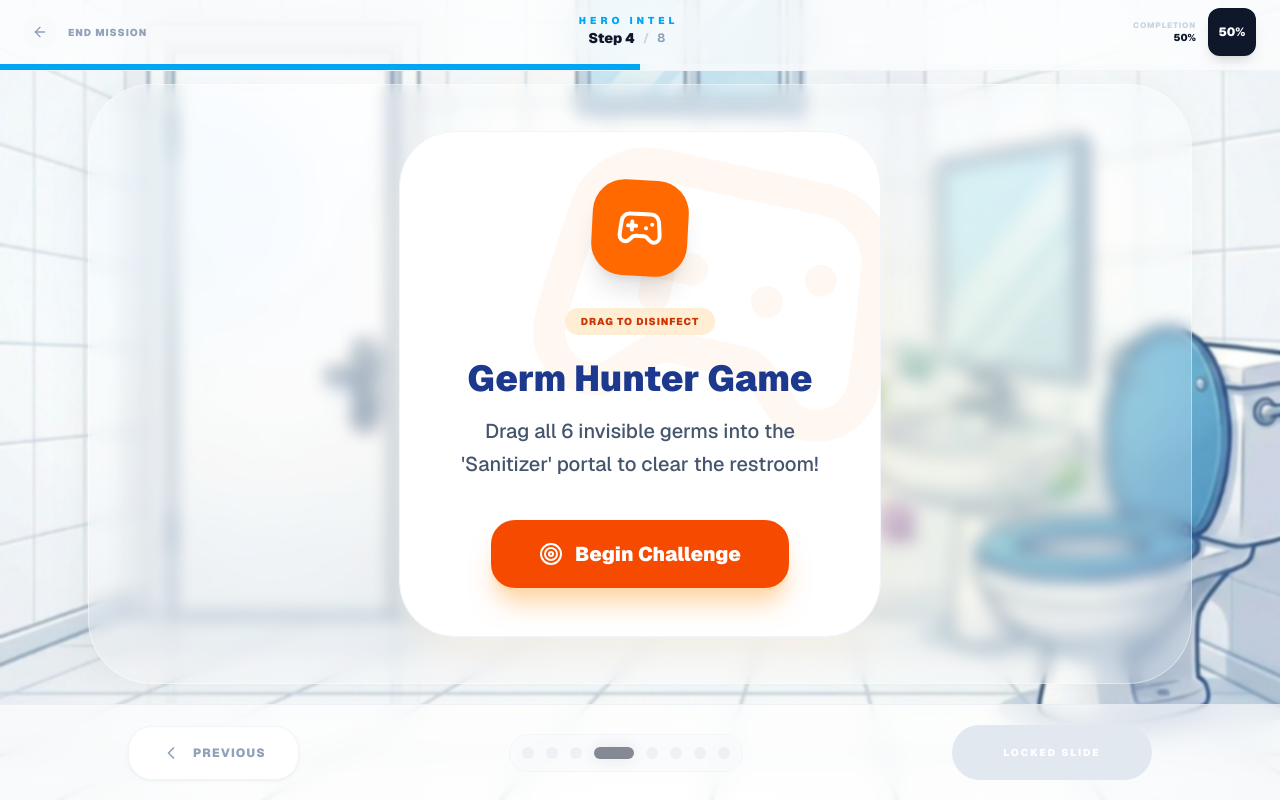
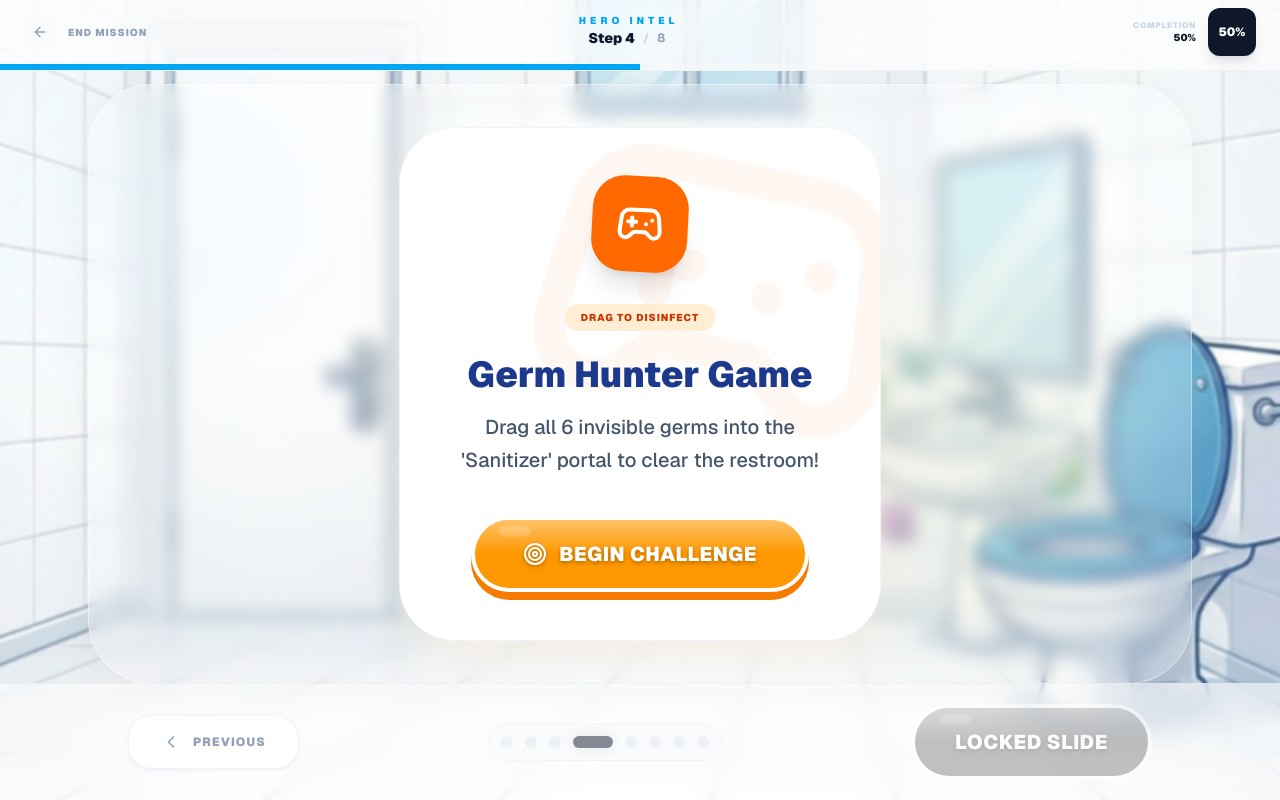
Before and after one commit to fredojunio/restroom-elearning-portal, a Next.js app: page /modules/1/lessons/1 in a window 1280 px wide. Both pictures are taken after a click on the button 603 px from the left and 750 px from the top of the page. Built offline with nearby package versions, Linux system fonts and the light colour scheme.

Commit message:
feat: playful button

```diff
--- a/src/app/dashboard/student/page.tsx
+++ b/src/app/dashboard/student/page.tsx
@@ -176,9 +176,9 @@ export default function StudentDashboard() {
           {enrolledModules.length === 0 ? (
             <div className="bg-slate-50 rounded-[3rem] p-24 text-center border border-dashed border-slate-200 relative overflow-hidden">
               {/* Worried Mascot Decoration */}
-              <div className="absolute top-1/2 left-10 -translate-y-1/2 opacity-20 pointer-events-none hidden md:block">
+              <div className="absolute top-1/2 left-10 -translate-y-1/2 pointer-events-none hidden md:block">
                 {/* eslint-disable-next-line @next/next/no-img-element */}
-                <img src="/mascots/mascot-worried.png" alt="Decoration" className="w-32" />
+                <img src="/mascots/mascot-worried.png" alt="Decoration" className="w-40" />
               </div>
 
               <div className="w-20 h-20 bg-white rounded-3xl flex items-center justify-center mx-auto mb-8 shadow-xl shadow-slate-100 relative z-10">
@@ -188,7 +188,7 @@ export default function StudentDashboard() {
               <p className="text-slate-300 text-xs mt-2 relative z-10">Contact your supervisor to enroll in new missions.</p>
             </div>
           ) : (
-            <div className="grid grid-cols-1 md:grid-cols-2 lg:grid-cols-3 gap-10">
+            <div className="grid grid-cols-1 md:grid-cols-2 lg:grid-cols-2 gap-10">
               {enrolledModules.map((module, idx) => (
                 <motion.div
                   key={module.id}
--- a/src/app/modules/[id]/lessons/[lessonId]/page.tsx
+++ b/src/app/modules/[id]/lessons/[lessonId]/page.tsx
@@ -22,6 +22,7 @@ import Link from "next/link";
 import { useParams, useRouter } from "next/navigation";
 import { useState, useEffect, useRef } from "react";
 import confetti from "canvas-confetti";
+import PlayfulButton from "@/components/PlayfulButton";
 
 // --- Types & Dummy Data ---
 
@@ -324,15 +325,18 @@ const GermStoryGame = ({ onComplete }: { onComplete: () => void }) => {
 
             <div className="mt-8 flex flex-col items-center gap-6">
                 {!isFinished ? (
-                    <button
+                    <PlayfulButton
                         onClick={handleWash}
-                        className="px-12 py-5 bg-sky-600 text-white rounded-[2rem] font-black text-xl shadow-[0_15px_30px_rgba(14,165,233,0.3)] hover:bg-sky-700 hover:scale-105 active:scale-95 transition-all flex items-center gap-4 group"
+                        color="blue"
+                        className="px-12 py-5"
                     >
+                        <div className="flex items-center gap-4 group">
                             <div className="w-10 h-10 bg-white/20 rounded-xl flex items-center justify-center group-hover:rotate-12 transition-transform">
                                 🧼
                             </div>
                             WASH HANDS!
-                    </button>
+                        </div>
+                    </PlayfulButton>
                 ) : (
                     <motion.div
                         initial={{ scale: 0.9, opacity: 0 }}
@@ -470,13 +474,16 @@ const GameLauncherSlide = ({ title, gameType, content, onStart }: any) => (
                 </span>
                 <h2 className="text-4xl font-black text-blue-900 mb-4">{title}</h2>
                 <p className="text-xl text-slate-600 font-medium mb-10 max-w-sm mx-auto leading-relaxed">{content}</p>
-                <button
+                <PlayfulButton
                     onClick={onStart}
-                    className="px-12 py-5 bg-orange-600 text-white rounded-3xl font-black text-xl shadow-xl shadow-orange-200 hover:bg-orange-700 hover:scale-105 active:scale-95 transition-all flex items-center gap-3 mx-auto"
+                    color="orange"
+                    className="px-12 py-5 mx-auto"
                 >
+                    <div className="flex items-center gap-3">
                         <Target className="w-6 h-6" />
                         Begin Challenge
-                </button>
+                    </div>
+                </PlayfulButton>
             </div>
         </div>
     </div>
@@ -501,13 +508,16 @@ const QuizLauncherSlide = ({ title, content, mascot, onStart }: any) => (
                 </div>
                 <h2 className="text-4xl font-black text-blue-900 mb-4">{title}</h2>
                 <p className="text-xl text-slate-600 font-medium mb-10 max-w-sm mx-auto leading-relaxed">{content}</p>
-                <button
+                <PlayfulButton
                     onClick={onStart}
-                    className="px-12 py-5 bg-purple-600 text-white rounded-3xl font-black text-xl shadow-xl shadow-purple-200 hover:bg-purple-700 hover:scale-105 active:scale-95 transition-all flex items-center gap-3 mx-auto"
+                    color="purple"
+                    className="px-12 py-5 mx-auto"
                 >
+                    <div className="flex items-center gap-3">
                         <Send className="w-6 h-6" />
                         Review Knowledge
-                </button>
+                    </div>
+                </PlayfulButton>
             </div>
         </div>
     </div>
@@ -860,26 +870,29 @@ export default function LessonDetailPage() {
 
                     <div className="min-w-[200px] flex justify-end">
                         {currentIdx === totalSlides - 1 ? (
-                            <button
+                            <PlayfulButton
                                 onClick={handleComplete}
                                 disabled={isMarked}
-                                className={`group relative w-full px-10 py-5 ${isMarked ? 'bg-green-600' : 'bg-slate-900'} text-white rounded-[2rem] font-black text-[10px] uppercase tracking-[0.2em] flex items-center justify-center gap-3 overflow-hidden shadow-2xl transition-all hover:scale-105 active:scale-95`}
+                                color={isMarked ? "green" : "blue"}
+                                className="w-full px-10 py-5"
                             >
-                                <span className="relative z-10">{isMarked ? 'Completed' : 'Mark Complete'}</span>
-                                {!isMarked && <CheckCircle className="relative z-10 w-5 h-5" />}
-                            </button>
+                                <div className="flex items-center justify-center gap-3">
+                                    <span>{isMarked ? 'Completed' : 'Mark Complete'}</span>
+                                    {!isMarked && <CheckCircle className="w-5 h-5" />}
+                                </div>
+                            </PlayfulButton>
                         ) : (
-                            <button
+                            <PlayfulButton
                                 onClick={handleNext}
                                 disabled={isSlideLocked}
-                                className={`group w-full px-10 py-5 text-white rounded-[2rem] font-black text-[10px] uppercase tracking-[0.2em] flex items-center justify-center gap-4 shadow-2xl transition-all ${isSlideLocked
-                                    ? 'bg-slate-200 text-slate-400 cursor-not-allowed shadow-none'
-                                    : 'bg-slate-900 shadow-xl shadow-slate-200 hover:bg-sky-500 hover:scale-105 active:scale-95'
-                                    }`}
+                                color={isSlideLocked ? "blue" : "blue"}
+                                className={`w-full px-10 py-5 ${isSlideLocked ? 'opacity-50 grayscale cursor-not-allowed' : ''}`}
                             >
-                                <span>{isSlideLocked ? 'Locked Slide' : 'Continue Mission'}</span>
-                                {!isSlideLocked && <ChevronRight className="w-5 h-5 group-hover:translate-x-1 transition-transform" />}
-                            </button>
+                                <div className="flex items-center justify-center gap-4">
+                                    <span>{isSlideLocked ? 'Locked Slide' : 'Next'}</span>
+                                    {!isSlideLocked && <ChevronRight className="w-5 h-5" />}
+                                </div>
+                            </PlayfulButton>
                         )}
                     </div>
                 </div>
@@ -917,12 +930,13 @@ export default function LessonDetailPage() {
                                 You've successfully mastered this module through games, quizzes, and study. Your progress is saved!
                             </p>
                             <div className="space-y-4 relative z-10">
-                                <Link
-                                    href={`/modules/${moduleId}`}
-                                    className="block w-full py-6 bg-slate-900 text-white rounded-[2rem] font-black shadow-xl hover:bg-slate-800 transition-all uppercase tracking-widest text-sm"
+                                <PlayfulButton
+                                    onClick={() => router.push(`/modules/${moduleId}`)}
+                                    color="green"
+                                    className="w-full py-6"
                                 >
                                     Return to Module
-                                </Link>
+                                </PlayfulButton>
                                 <button
                                     onClick={() => router.push(`/dashboard`)}
                                     className="block w-full py-4 text-slate-300 font-black text-[10px] uppercase tracking-[0.3em] hover:text-blue-600 transition-all"
--- /dev/null
+++ b/src/components/PlayfulButton.tsx
@@ -0,0 +1,95 @@
+"use client";
+
+import React from "react";
+import { motion } from "framer-motion";
+
+interface PlayfulButtonProps {
+    children: React.ReactNode;
+    onClick?: () => void;
+    color?: "green" | "blue" | "orange" | "purple" | "red";
+    className?: string;
+    disabled?: boolean;
+    type?: "button" | "submit" | "reset";
+}
+
+const PlayfulButton: React.FC<PlayfulButtonProps> = ({
+    children,
+    onClick,
+    color = "green",
+    className = "",
+    disabled = false,
+    type = "button",
+}) => {
+    const colorConfigs = {
+        green: {
+            bg: "bg-[#4CAF50]",
+            shadow: "shadow-[0_8px_0_#388E3C]",
+            border: "border-[#4CAF50]",
+            glow: "from-white/40 to-transparent",
+        },
+        blue: {
+            bg: "bg-[#2196F3]",
+            shadow: "shadow-[0_8px_0_#1976D2]",
+            border: "border-[#2196F3]",
+            glow: "from-white/40 to-transparent",
+        },
+        orange: {
+            bg: "bg-[#FF9800]",
+            shadow: "shadow-[0_8px_0_#F57C00]",
+            border: "border-[#FF9800]",
+            glow: "from-white/40 to-transparent",
+        },
+        purple: {
+            bg: "bg-[#9C27B0]",
+            shadow: "shadow-[0_8px_0_#7B1FA2]",
+            border: "border-[#9C27B0]",
+            glow: "from-white/40 to-transparent",
+        },
+        red: {
+            bg: "bg-[#F44336]",
+            shadow: "shadow-[0_8px_0_#D32F2F]",
+            border: "border-[#F44336]",
+            glow: "from-white/40 to-transparent",
+        },
+    };
+
+    const config = colorConfigs[color];
+
+    return (
+        <motion.button
+            type={type}
+            onClick={onClick}
+            disabled={disabled}
+            whileHover={!disabled ? { scale: 1.05, y: -2 } : {}}
+            whileTap={!disabled ? { scale: 0.95, y: 4, boxShadow: "none" } : {}}
+            className={`
+        relative overflow-hidden
+        px-8 py-3 rounded-full
+        font-black text-white text-xl
+        tracking-wide uppercase
+        border-4 border-white
+        ${config.bg}
+        ${!disabled ? config.shadow : "opacity-50 grayscale cursor-not-allowed"}
+        transition-all duration-100
+        flex items-center justify-center
+        ${className}
+      `}
+            style={{
+                boxShadow: !disabled ? `0 8px 0px 0px ${colorConfigs[color].shadow.split('_')[3].replace(']', '')}` : 'none'
+            }}
+        >
+            {/* 3D Inner Content */}
+            <span className="relative z-10 drop-shadow-[0_2px_2px_rgba(0,0,0,0.3)]">
+                {children}
+            </span>
+
+            {/* Glossy Overlay */}
+            <div className={`absolute top-0 left-0 right-0 h-1/2 bg-gradient-to-b ${config.glow} opacity-100 z-0 pointer-events-none`} />
+
+            {/* Reflection Spot */}
+            <div className="absolute top-1.5 left-6 w-8 h-2.5 bg-white/20 rounded-full z-0 blur-[1px] pointer-events-none" />
+        </motion.button>
+    );
+};
+
+export default PlayfulButton;
```
Lines whose indentation alone changed are shown as unchanged.
